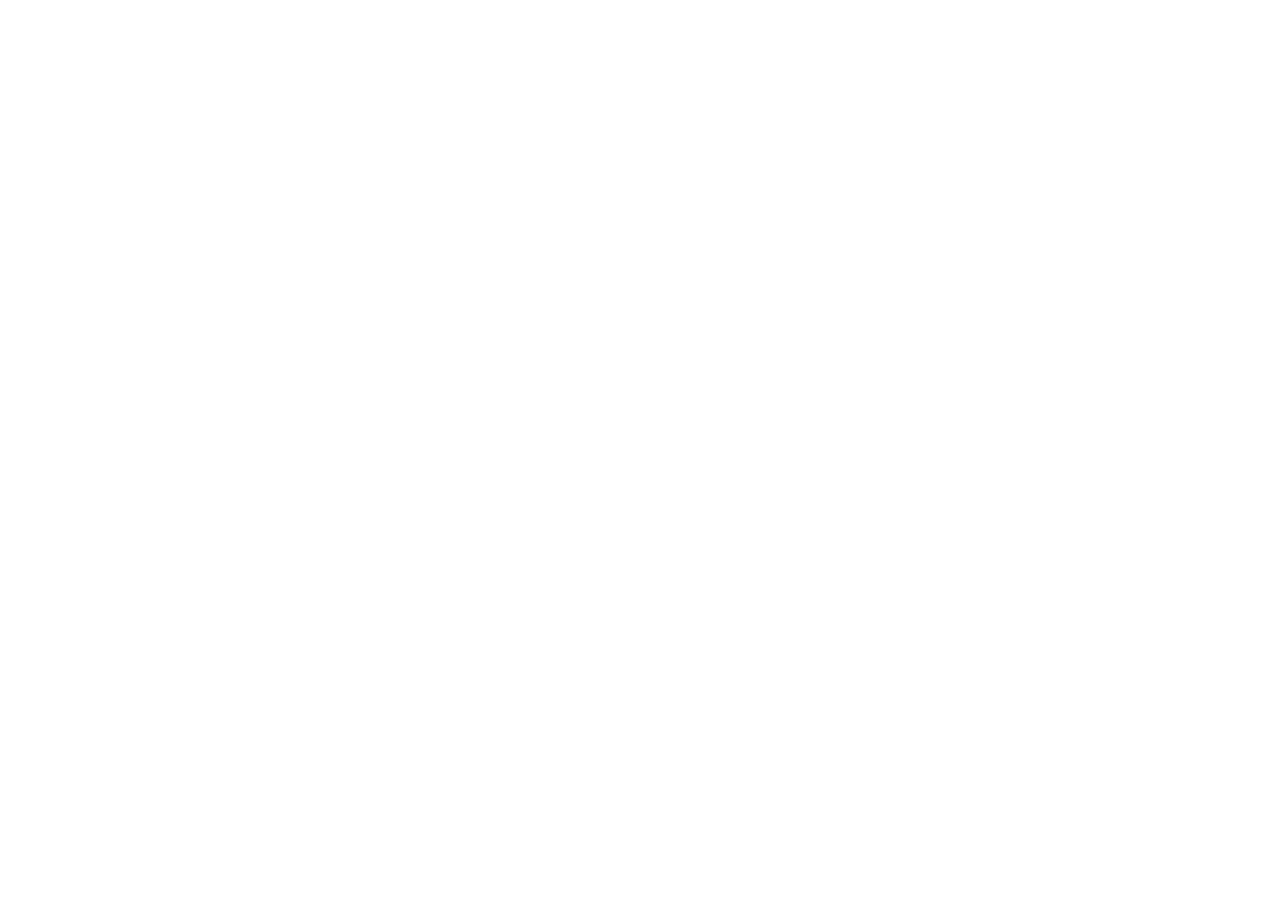
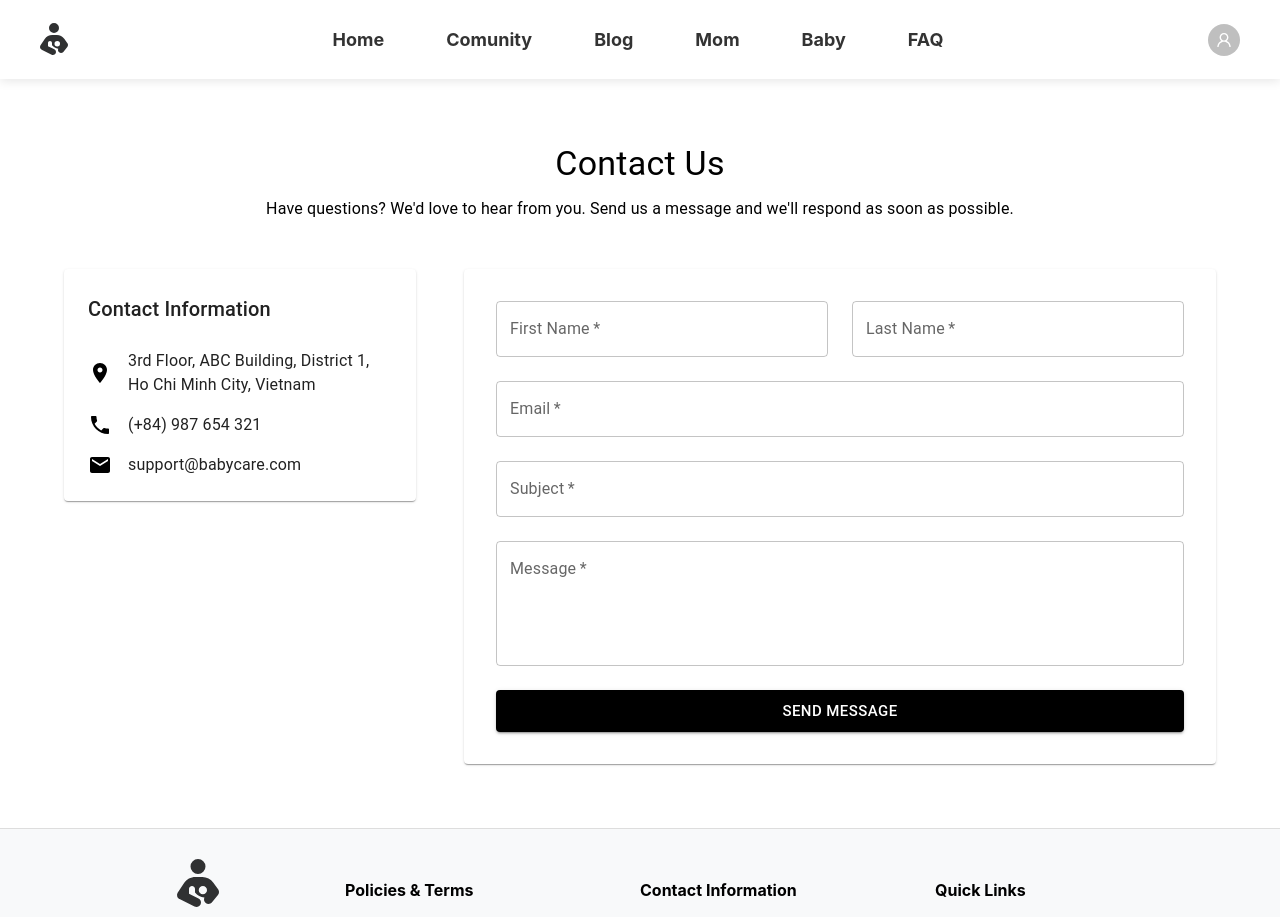
Before and after one commit to trungne08/SWP391-Group4, a React (Create React App) app: page /contact in a window 1280 px wide. Before the commit this address had no page. Shown: the top 917 px of the page. Before the commit the page ends 800 px from the top, so only its background shows below. Built offline with nearby package versions, Linux system fonts and the light colour scheme.

Commit message:
ContactUs+FAQ

```diff
--- a/package.json
+++ b/package.json
@@ -3,9 +3,12 @@
   "version": "0.1.0",
   "private": true,
   "dependencies": {
+    "@emotion/react": "^11.14.0",
+    "@emotion/styled": "^11.14.0",
     "@fortawesome/free-brands-svg-icons": "^6.7.2",
     "@fortawesome/free-solid-svg-icons": "^6.7.2",
     "@fortawesome/react-fontawesome": "^0.2.2",
+    "@mui/icons-material": "^6.4.5",
     "@testing-library/dom": "^10.4.0",
     "@testing-library/jest-dom": "^6.6.3",
     "@testing-library/react": "^16.2.0",
--- a/src/App.js
+++ b/src/App.js
@@ -8,6 +8,7 @@ import Baby from "./pages/Baby";
 import FAQ from "./pages/FAQ";
 import Login from "./pages/Login";
 import ForgotPassword from "./pages/Forgot_password";
+import ContactUs from "./pages/ContactUs";  // Add this import
 
 function App() {
   return (
@@ -21,6 +22,7 @@ function App() {
           <Route path="/faq" element={<FAQ />} />
           <Route path="/login" element={<Login />} />
           <Route path="/forgot-password" element={<ForgotPassword />} />
+          <Route path="/contact" element={<ContactUs />} />  {/* Add this route */}
         </Route>
       </Routes>
   );
--- a/src/components/Footer.jsx
+++ b/src/components/Footer.jsx
@@ -7,6 +7,7 @@ import {
 } from "@fortawesome/free-brands-svg-icons";
 import { faPersonBreastfeeding } from "@fortawesome/free-solid-svg-icons";
 import "./Footer.css";
+import { Link } from 'react-router-dom';
 
 const Footer = () => {
   return (
@@ -44,11 +45,11 @@ const Footer = () => {
         <div className="footer-column">
           <h4>Quick Links</h4>
           <ul>
-            <li><a href="#">About Us</a></li>
-            <li><a href="#">Membership Plans</a></li>
-            <li><a href="#">Experience Blog</a></li>
-            <li><a href="#">FAQ</a></li>
-            <li><a href="#">Contact Us</a></li>
+            <li><Link to="/about">About Us</Link></li>
+            <li><Link to="/membership">Membership Plans</Link></li>
+            <li><Link to="/blog">Experience Blog</Link></li>
+            <li><Link to="/faq">FAQ</Link></li>
+            <li><Link to="/contact">Contact Us</Link></li>
           </ul>
         </div>
       </div>
--- /dev/null
+++ b/src/pages/ContactUs.jsx
@@ -0,0 +1,138 @@
+import React from 'react';
+import {
+  Container,
+  Typography,
+  TextField,
+  Button,
+  Grid,
+  Box,
+  Paper,
+} from '@mui/material';
+import {
+  Phone,
+  Email,
+  LocationOn
+} from '@mui/icons-material';
+
+const ContactUs = () => {
+  const handleSubmit = (event) => {
+    event.preventDefault();
+    // Handle form submission here
+  };
+
+  return (
+    <Container maxWidth="lg" sx={{ py: 8 }}>
+      <Typography variant="h4" component="h1" align="center" gutterBottom>
+        Contact Us
+      </Typography>
+      <Typography variant="body1" align="center" sx={{ mb: 6 }}>
+        Have questions? We'd love to hear from you. Send us a message and we'll respond as soon as possible.
+      </Typography>
+
+      <Grid container spacing={6}>
+        {/* Contact Information */}
+        <Grid item xs={12} md={4}>
+          <Box sx={{ mb: 4 }}>
+            <Paper sx={{ p: 3, height: '100%' }}>
+              <Typography variant="h6" sx={{ mb: 3 }}>
+                Contact Information
+              </Typography>
+
+              <Box sx={{ display: 'flex', alignItems: 'center', mb: 2 }}>
+                <LocationOn sx={{ mr: 2, color: 'black' }} />
+                <Typography variant="body1">
+                  3rd Floor, ABC Building, District 1, Ho Chi Minh City, Vietnam
+                </Typography>
+              </Box>
+
+              <Box sx={{ display: 'flex', alignItems: 'center', mb: 2 }}>
+                <Phone sx={{ mr: 2, color: 'black' }} />
+                <Typography variant="body1">
+                  (+84) 987 654 321
+                </Typography>
+              </Box>
+
+              <Box sx={{ display: 'flex', alignItems: 'center' }}>
+                <Email sx={{ mr: 2, color: 'black' }} />
+                <Typography variant="body1">
+                  support@babycare.com
+                </Typography>
+              </Box>
+            </Paper>
+          </Box>
+        </Grid>
+
+        {/* Contact Form */}
+        <Grid item xs={12} md={8}>
+          <Paper sx={{ p: 4 }}>
+            <form onSubmit={handleSubmit}>
+              <Grid container spacing={3}>
+                <Grid item xs={12} sm={6}>
+                  <TextField
+                    required
+                    fullWidth
+                    label="First Name"
+                    name="firstName"
+                  />
+                </Grid>
+                <Grid item xs={12} sm={6}>
+                  <TextField
+                    required
+                    fullWidth
+                    label="Last Name"
+                    name="lastName"
+                  />
+                </Grid>
+                <Grid item xs={12}>
+                  <TextField
+                    required
+                    fullWidth
+                    label="Email"
+                    name="email"
+                    type="email"
+                  />
+                </Grid>
+                <Grid item xs={12}>
+                  <TextField
+                    required
+                    fullWidth
+                    label="Subject"
+                    name="subject"
+                  />
+                </Grid>
+                <Grid item xs={12}>
+                  <TextField
+                    required
+                    fullWidth
+                    label="Message"
+                    name="message"
+                    multiline
+                    rows={4}
+                  />
+                </Grid>
+                <Grid item xs={12}>
+                  <Button
+                    type="submit"
+                    variant="contained"
+                    size="large"
+                    fullWidth
+                    sx={{
+                      bgcolor: 'black',
+                      '&:hover': {
+                        bgcolor: '#333'
+                      }
+                    }}
+                  >
+                    Send Message
+                  </Button>
+                </Grid>
+              </Grid>
+            </form>
+          </Paper>
+        </Grid>
+      </Grid>
+    </Container>
+  );
+};
+
+export default ContactUs;
--- a/src/pages/FAQ.jsx
+++ b/src/pages/FAQ.jsx
@@ -1,9 +1,92 @@
-import React from 'react'
+import React from 'react';
+import {
+  Container,
+  Typography,
+  Accordion,
+  AccordionSummary,
+  AccordionDetails,
+  Button,
+  Box
+} from '@mui/material';
+import { Link } from 'react-router-dom';
+import ExpandMoreIcon from '@mui/icons-material/ExpandMore';
 
 function FAQ() {
+  const faqData = [
+    {
+      question: "What is BabyCare Center?",
+      answer: "BabyCare Center is a comprehensive platform dedicated to supporting mothers throughout their pregnancy journey and early childcare. We provide tracking tools, expert advice, and a supportive community."
+    },
+    {
+      question: "How do I track my pregnancy progress?",
+      answer: "You can track your pregnancy progress through our week-by-week guide, which provides detailed information about your baby's development, expected changes, and important milestones."
+    },
+    {
+      question: "Is the information provided medically verified?",
+      answer: "Yes, all medical information on our platform is reviewed and verified by qualified healthcare professionals, including obstetricians and pediatricians."
+    },
+    {
+      question: "How can I join the community?",
+      answer: "You can join our community by creating a free account. This gives you access to forums, discussion groups, and the ability to connect with other parents."
+    },
+    {
+      question: "Are there any premium features?",
+      answer: "Yes, we offer premium membership plans that provide access to exclusive content, personalized advice, and additional tracking tools."
+    },
+    {
+      question: "How can I contact customer support?",
+      answer: "You can reach our customer support team through email at support@babycare.com or through the contact form in the Contact Us section."
+    }
+  ];
+
   return (
-    <div>FAQ</div>
-  )
+    <>
+      <Container maxWidth="md" sx={{ py: 8 }}>
+        <Typography variant="h4" component="h1" sx={{ mb: 4, textAlign: 'center' }}>
+          Frequently Asked Questions
+        </Typography>
+
+        {faqData.map((faq, index) => (
+          <Accordion key={index} sx={{ mb: 2 }}>
+            <AccordionSummary
+              expandIcon={<ExpandMoreIcon />}
+              aria-controls={`panel${index}-content`}
+              id={`panel${index}-header`}
+            >
+              <Typography fontWeight="500">{faq.question}</Typography>
+            </AccordionSummary>
+            <AccordionDetails>
+              <Typography color="text.secondary">
+                {faq.answer}
+              </Typography>
+            </AccordionDetails>
+          </Accordion>
+        ))}
+
+        <Box sx={{ textAlign: 'center', mt: 6 }}>
+          <Typography variant="h5" sx={{ mb: 2 }}>
+            Still have questions?
+          </Typography>
+          <Typography variant="body1" sx={{ mb: 3, color: 'text.secondary' }}>
+            Can't find the answer you're looking for? Please contact our support team.
+          </Typography>
+          <Button
+            component={Link}
+            to="/contact"
+            variant="contained"
+            sx={{
+              bgcolor: 'black',
+              '&:hover': {
+                bgcolor: '#333'
+              }
+            }}
+          >
+            Contact Us
+          </Button>
+        </Box>
+      </Container>
+    </>
+  );
 }
 
-export default FAQ
+export default FAQ;
--- a/src/pages/Forgot_password.jsx
+++ b/src/pages/Forgot_password.jsx
@@ -36,12 +36,17 @@ const ForgotPassword = () => {
               type="submit"
               fullWidth
               variant="contained"
-              sx={{ mt: 3, mb: 2 }}
+              sx={{ mt: 3, mb: 2,
+              bgcolor: 'black',
+                '&:hover': {
+                  bgcolor: '#333'
+                }
+              }}
             >
               Reset Password
             </Button>
             <Box sx={{ textAlign: 'center' }}>
-              <Link to="/login" style={{ textDecoration: 'none', color: '#1976d2' }}>
+              <Link to="/login" style={{ textDecoration: 'underline', color: 'black' }}>
                 Back to Sign in
               </Link>
             </Box>
--- a/src/pages/Login.jsx
+++ b/src/pages/Login.jsx
@@ -16,7 +16,8 @@ const Login = () => {
       >
         <Paper elevation={3} sx={{ p: 4, width: '100%' }}>
           <Typography component="h1" variant="h5" sx={{ textAlign: 'center', mb: 3 }}>
-            Sign in
+            Welcome to Baby Care!<br />
+            Login to continue
           </Typography>
           <form>
             <TextField
@@ -43,12 +44,19 @@ const Login = () => {
               type="submit"
               fullWidth
               variant="contained"
-              sx={{ mt: 3, mb: 2 }}
+              sx={{
+                mt: 3,
+                mb: 2,
+                bgcolor: 'black',
+                '&:hover': {
+                  bgcolor: '#333'
+                }
+              }}
             >
               Sign In
             </Button>
             <Box sx={{ textAlign: 'center' }}>
-              <Link to="/forgot-password" style={{ textDecoration: 'none', color: '#1976d2' }}>
+              <Link to="/forgot-password" style={{ textDecoration: 'underline', color: 'black' }}>
                 Forgot password?
               </Link>
             </Box>
```
Also changed, not shown: src/layouts/Layouts.jsx (line endings or trailing spaces), 1 other file (tests, documents, lock files or other folders).
